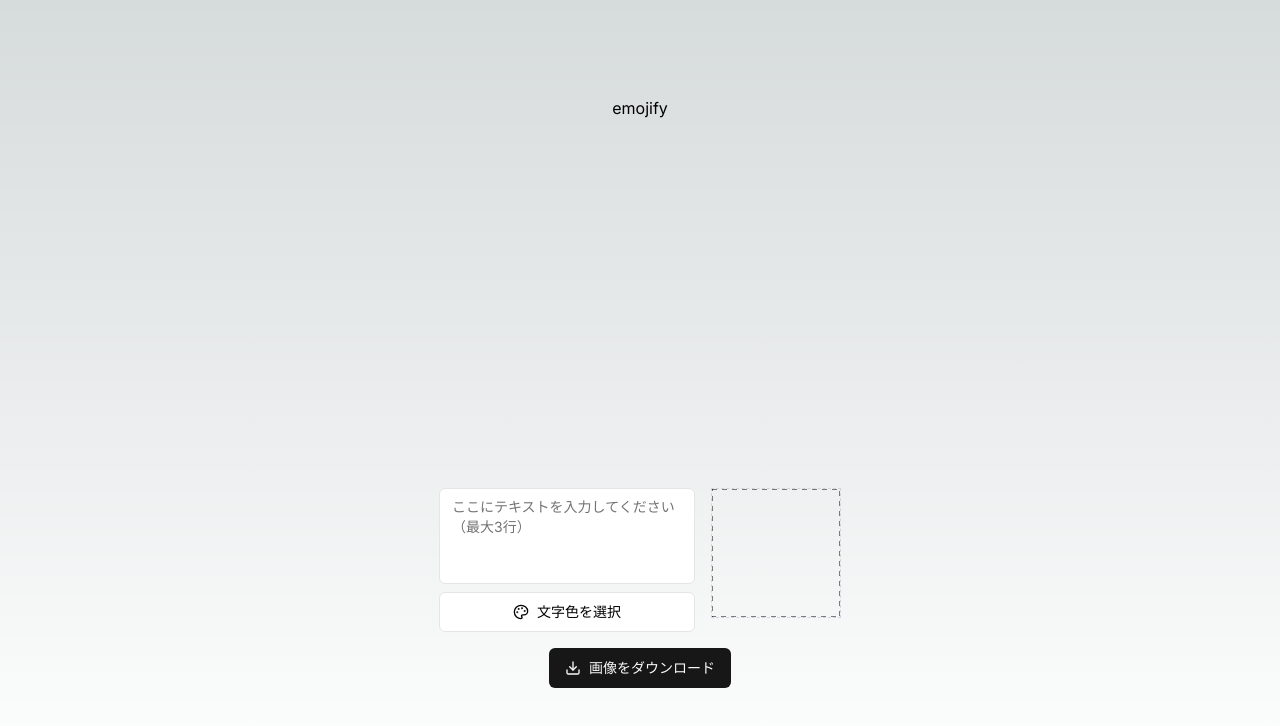
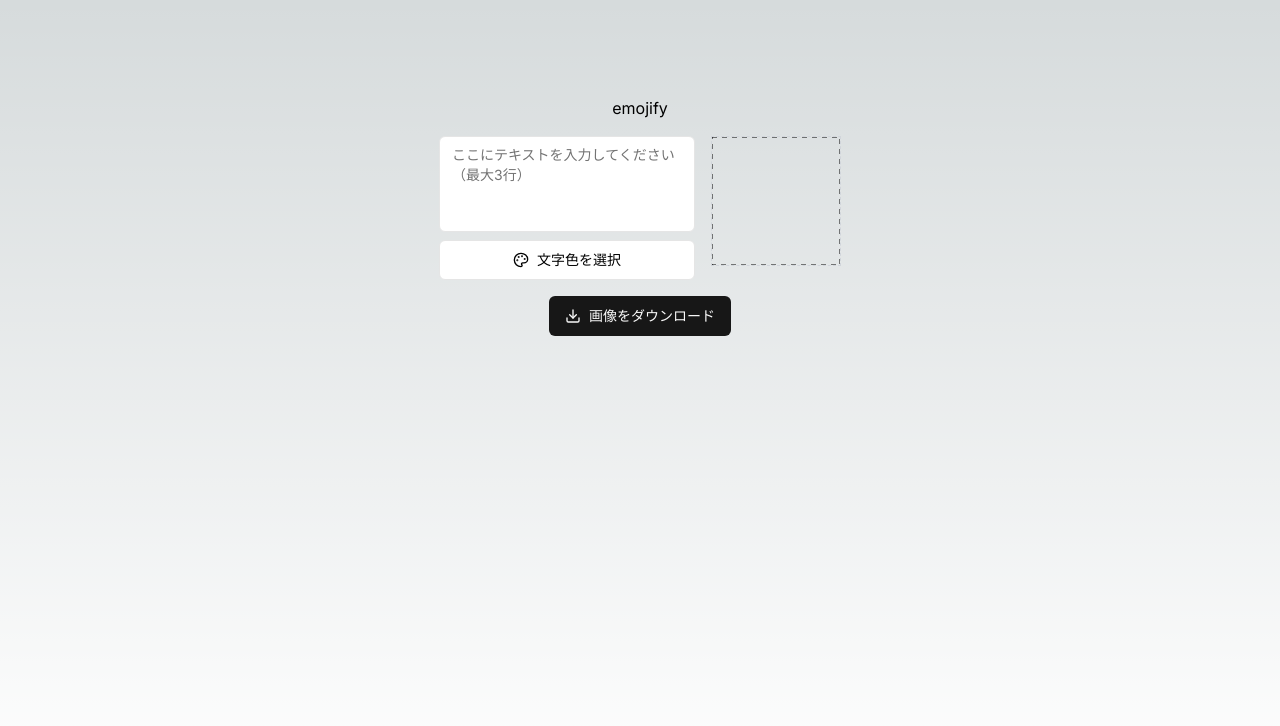
Before and after one commit to yhfs21/emojify, a Next.js app: page / in a window 1280 px wide. Shown: the top 726 px of the page. Built offline with nearby package versions, Linux system fonts and the light colour scheme.

Commit message:
modify the style

```diff
--- a/pages/index.tsx
+++ b/pages/index.tsx
@@ -7,7 +7,7 @@
 export default function Home() {
   return (
     <main
-      className={`flex min-h-screen flex-col items-center justify-between p-24 ${inter.className}`}
+      className={`flex min-h-screen flex-col items-center p-24 ${inter.className}`}
     >
       emojify
       <TextToImage />
```
